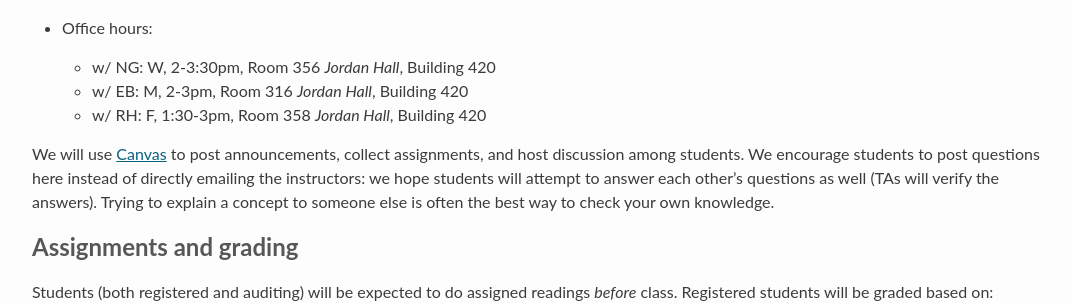
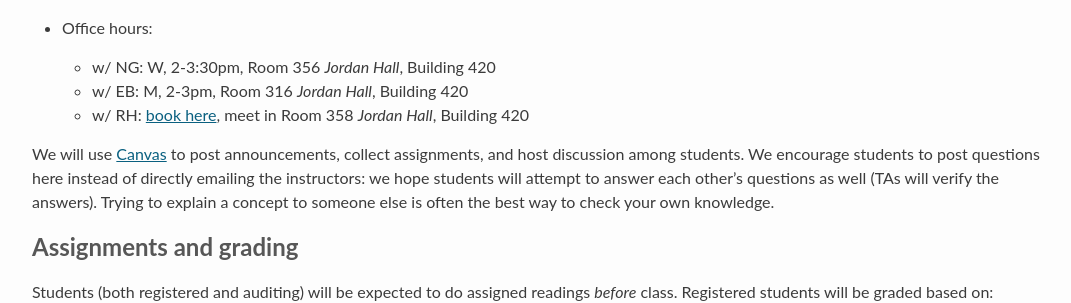
Before and after one commit to stanford-cocolab/cocolab.stanford.edu, a Jekyll site: the page built from psych204-fall2017.md, in a window 1280 px wide and 900 px high, scrolled down 714 px. Shown: the part 155-458 px from the top of the window, without its empty margins (94-1165 px from the left). Built offline with Jekyll 4.4.1, drawn with Linux system fonts in a browser that asks for light colours; Markdown is read by kramdown in place of the engine named in the settings; a script that is not in the unit is left out; our own code applies the rules of GitHub Pages for plain Markdown files.

Commit message:
Update rxdh OH

```diff
--- a/psych204-fall2017.md
+++ b/psych204-fall2017.md
@@ -22,7 +22,7 @@ Examples will be drawn from areas including concept learning, causal reasoning,
 * Office hours:
   * w/ NG: W, 2-3:30pm, Room 356 *Jordan Hall*, Building 420
   * w/ EB: M, 2-3pm, Room 316 *Jordan Hall*, Building 420
-  * w/ RH: F, 1:30-3pm, Room 358 *Jordan Hall*, Building 420
+  * w/ RH: [book here](https://rxdh.youcanbook.me/index.jsp), meet in Room 358 *Jordan Hall*, Building 420
 
 We will use [Canvas](https://canvas.stanford.edu/courses/70937/) to post announcements, collect assignments, and host discussion among students. We encourage students to post questions here instead of directly emailing the instructors: we hope students will attempt to answer each other's questions as well (TAs will verify the answers). Trying to explain a concept to someone else is often the best way to check your own knowledge.
 
```
